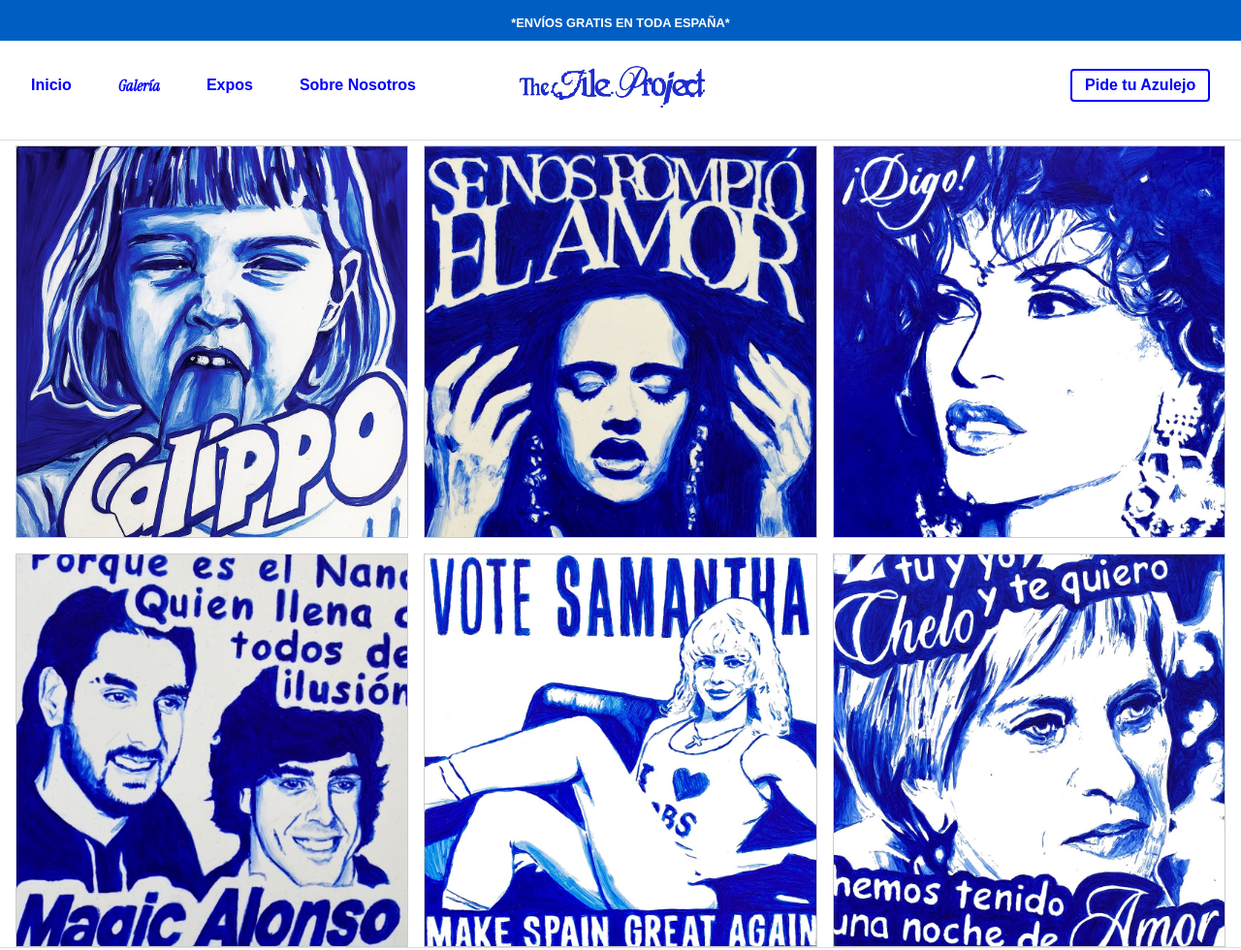
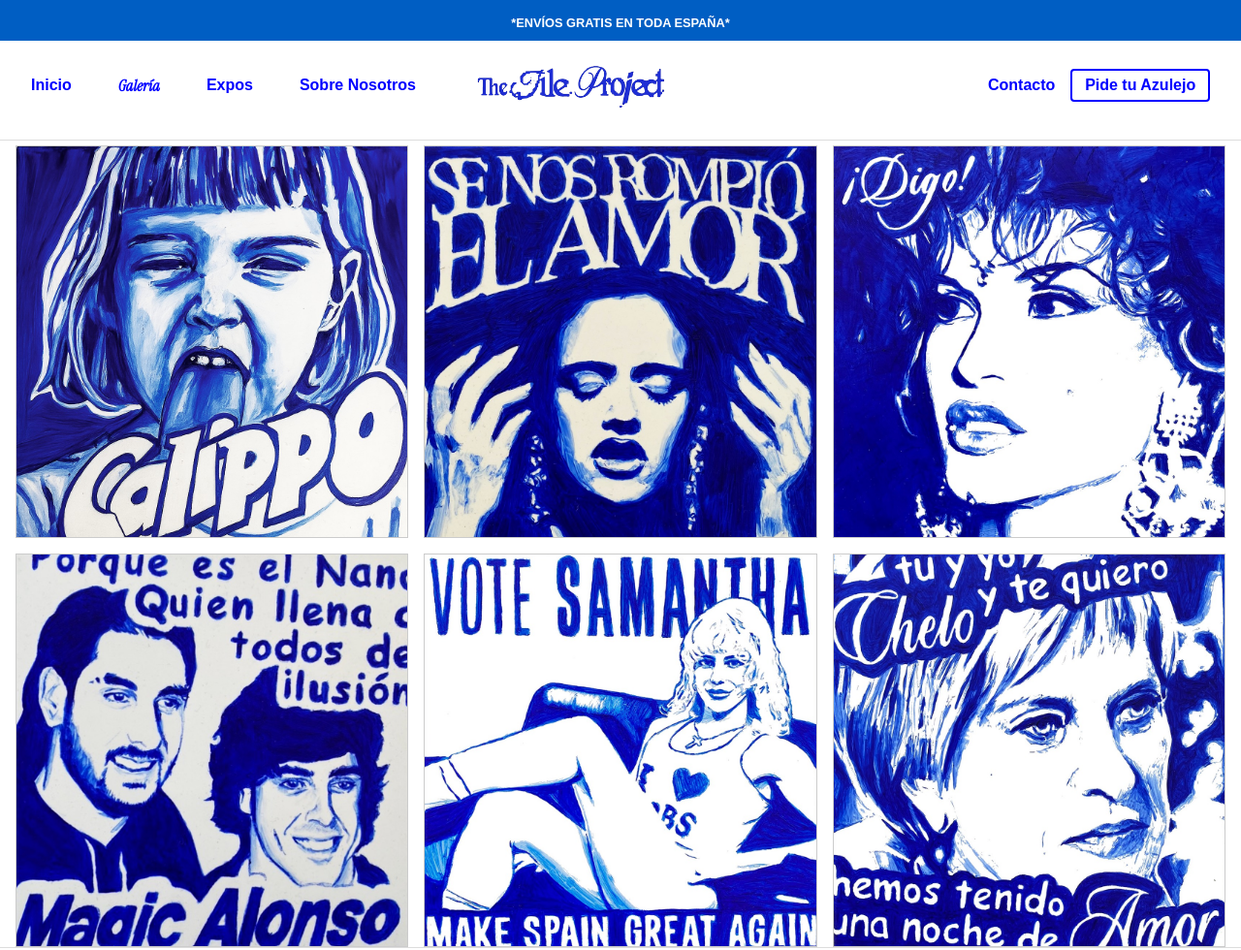
Before and after one commit to Pedro-Manuel-Works/TheTileProject, a plain HTML site: page galeria.html in a window 1280 px wide. Shown: the top 980 px of the page at 97% size. Drawn offline with Linux system fonts and the light colour scheme.

Commit message:
Botón contacto

```diff
--- a/galeria.html
+++ b/galeria.html
@@ -32,6 +32,7 @@
             </div>
 
             <div class="navegacion-derecha">
+                <a href="#contacto" class="boton-contacto">Contacto</a>
                 <a href="#pedido" class="boton-pedido">Pide tu Azulejo</a>
             </div>
 
```
